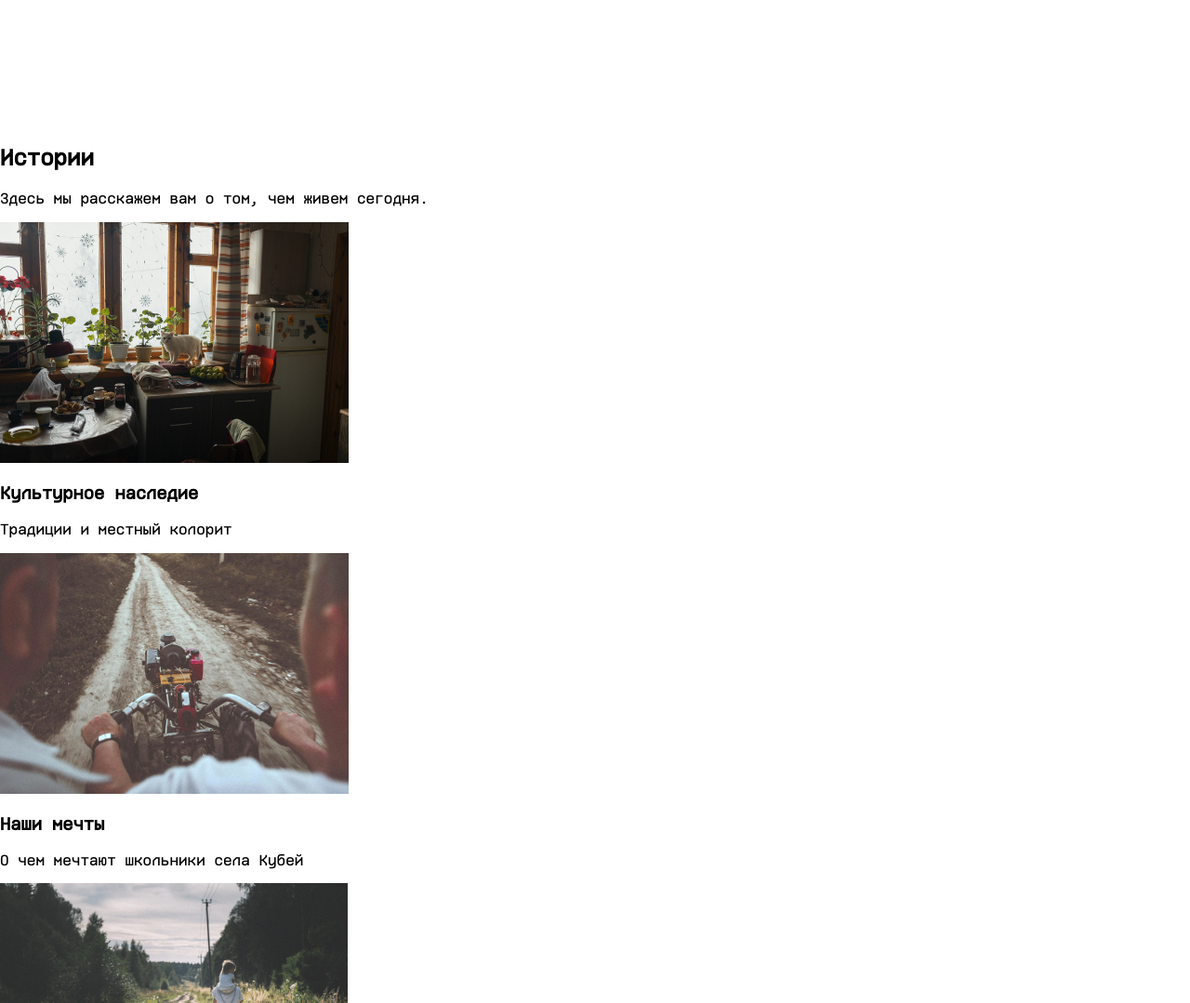
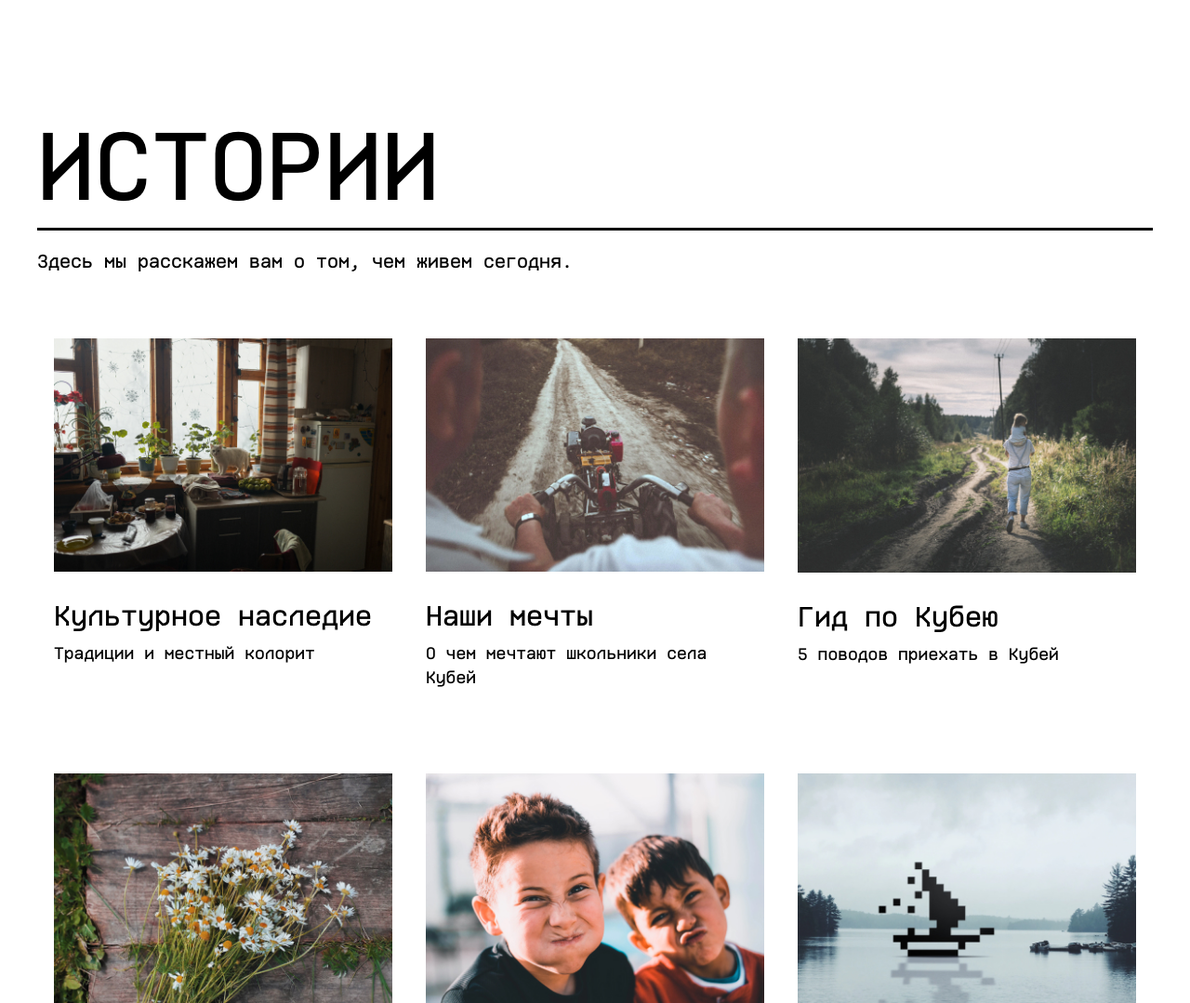
Before and after one commit to it-chovnyk/school-site, a website built with Parcel: page src/index.html in a window 1280 px wide. Shown: the part 1721-2800 px from the top of the page at 93% size. Built offline with nearby package versions, Linux system fonts and the light colour scheme; a web font is replaced by a local one.

Commit message:
Add styles for Stories section

```diff
--- a/src/index.html
+++ b/src/index.html
@@ -75,38 +75,42 @@
       </div>
     </section>
     <section id="stories" class="stories">
-      <h2>Истории</h2>
-      <p>Здесь мы расскажем вам о том, чем живем сегодня. </p>
-      <article class="stories-item">
+      <div class="container">
+        <h2 class="stories-heading">Истории</h2>
+        <p class="stories-subheading">Здесь мы расскажем вам о том, чем живем сегодня. </p>
+        <div class="stories-list">
+          <article class="stories-list__item">
             <img src="../assets/stories/story-1.jpg" alt="">
             <h3>Культурное наследие</h3>
             <p>Традиции и местный колорит</p>
           </article>
-      <article class="stories-item">
+          <article class="stories-list__item">
             <img src="../assets/stories/story-2.jpg" alt="">
             <h3>Наши мечты</h3>
             <p>О чем мечтают школьники села Кубей</p>
           </article>
-      <article class="stories-item">
+          <article class="stories-list__item">
             <img src="../assets/stories/story-3.jpg" alt="">
             <h3>Гид по Кубею</h3>
             <p>5 поводов приехать в Кубей</p>
           </article>
-      <article class="stories-item">
+          <article class="stories-list__item">
             <img src="../assets/stories/story-4.jpg" alt="">
             <h3>Как помочь?</h3>
             <p>В какой помощи нуждается школа</p>
           </article>
-      <article class="stories-item">
+          <article class="stories-list__item">
             <img src="../assets/stories/story-5.jpg" alt="">
             <h3>Яркие лица</h3>
             <p>Люди, которые запомнятся навсегда</p>
           </article>
-      <article class="stories-item">
+          <article class="stories-list__item">
             <img src="../assets/stories/story-6.jpg" alt="">
             <h3>Човник в Кубей</h3>
             <p>Как мы провели время вместе и что успели сделать</p>
           </article>
+        </div>
+      </div>
     </section>
     <section class="help">
       <h2>Как помочь школьникам села Кубей</h2>
--- a/src/styles/about.css
+++ b/src/styles/about.css
@@ -5,6 +5,8 @@
     display: flex;
   }
   .col {
+    flex: 1;
+
     &:first-child {
       padding-right: 3.125rem;
     }
--- a/src/styles/index.css
+++ b/src/styles/index.css
@@ -4,3 +4,4 @@
 @import "./header.css";
 @import "./hero.css";
 @import "./about.css";
+@import "./stories.css";
--- a/src/styles/main.css
+++ b/src/styles/main.css
@@ -12,6 +12,10 @@ body {
   color: var(--font-color);
   font-family: "Ki-Medium", sans-serif;
 }
+img {
+  display: block;
+  max-width: 100%;
+}
 .container {
   width: 100%;
   max-width: 75rem;
--- /dev/null
+++ b/src/styles/stories.css
@@ -0,0 +1,43 @@
+.stories {
+
+  &-heading {
+    margin: 0;
+    font-size: 6.4375rem;
+    line-height: 1.281;
+    font-weight: 400;
+    text-transform: uppercase;
+    border-bottom: 0.1875rem solid;
+  }
+  &-subheading {
+    font-size: 1.25rem;
+    line-height: 1.3;
+  }
+  &-list {
+    display: grid;
+    grid-template-columns: 1fr 1fr 1fr;
+    margin-top: 3.125rem;
+
+    &__item {
+      margin-bottom: 3.125rem;
+      padding: 1.25rem 1.125rem;
+      transition: background-color var(--transition-duration);
+
+      &:hover {
+        background-color: var(--primary-color);
+        cursor: pointer;
+      }
+
+      h3 {
+        margin: 1.875rem 0 0.625rem;
+        font-size: 1.875rem;
+        line-height: 1.2;
+        font-weight: 400;
+      }
+      p {
+        margin: 0;
+        font-size: 1.125rem;
+        line-height: 1.4;
+      }
+    }
+  }
+}
--- a/src/styles/variables.css
+++ b/src/styles/variables.css
@@ -7,4 +7,5 @@
   --alt-font-color: #727272;
   --font-bg-color: #EAE6E0;
   --hero-bg-color: #E5E5E5;
+  --transition-duration: 250ms;
 }
```
Lines whose indentation alone changed are shown as unchanged.
